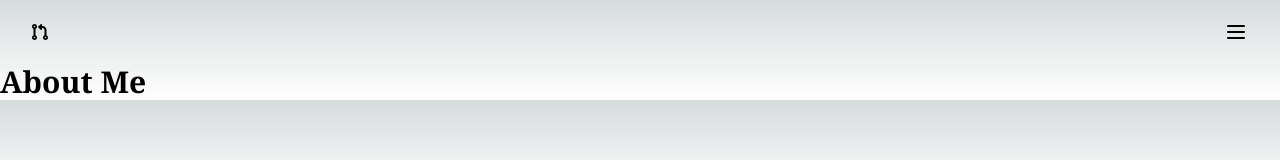
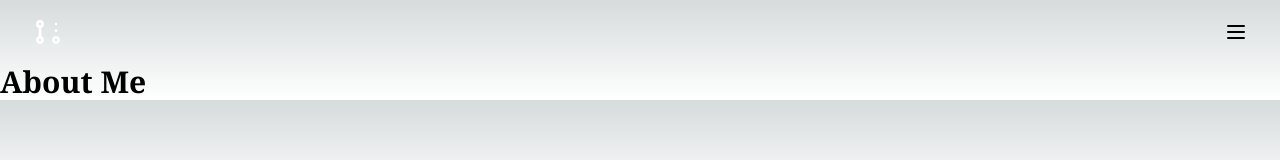
Before and after one commit to samithks/portfolio, a Next.js app: page /about in a window 1280 px wide. Shown: the top 160 px of the page. Built offline with nearby package versions, Linux system fonts and the light colour scheme.

Commit message:
feat: remove fontawsome
remove fontawsome

```diff
--- a/src/app/layout.tsx
+++ b/src/app/layout.tsx
@@ -1,15 +1,10 @@
-import { config } from '@fortawesome/fontawesome-svg-core'
-
 import '@/styles/globals.scss'
-import '@fortawesome/fontawesome-svg-core/styles.css'
 
 import type { Metadata } from 'next'
 
 import { Inter } from 'next/font/google'
 
 import TheNavBar from '@/components/TheNavBar'
-
-config.autoAddCss = false
 
 const inter = Inter({ subsets: ['latin'] })
 
--- a/src/components/TheNavBar.tsx
+++ b/src/components/TheNavBar.tsx
@@ -1,8 +1,7 @@
 'use client'
 
-import { faCodePullRequest } from '@fortawesome/free-solid-svg-icons'
-import { FontAwesomeIcon } from '@fortawesome/react-fontawesome'
 import { useState } from 'react'
+import { TbGitPullRequestDraft } from 'react-icons/tb'
 
 import Link from 'next/link'
 
@@ -18,7 +17,7 @@ export default function TheNavBar() {
           {/* Logo */}
           <div className="flex-shrink-0">
             <Link href="/">
-              <FontAwesomeIcon icon={faCodePullRequest} />
+              <TbGitPullRequestDraft color="white" fontSize="2em" />
             </Link>
           </div>
 
```
Also changed, not shown: package.json (+2 -5 lines), 1 other file (tests, documents, lock files or other folders).
